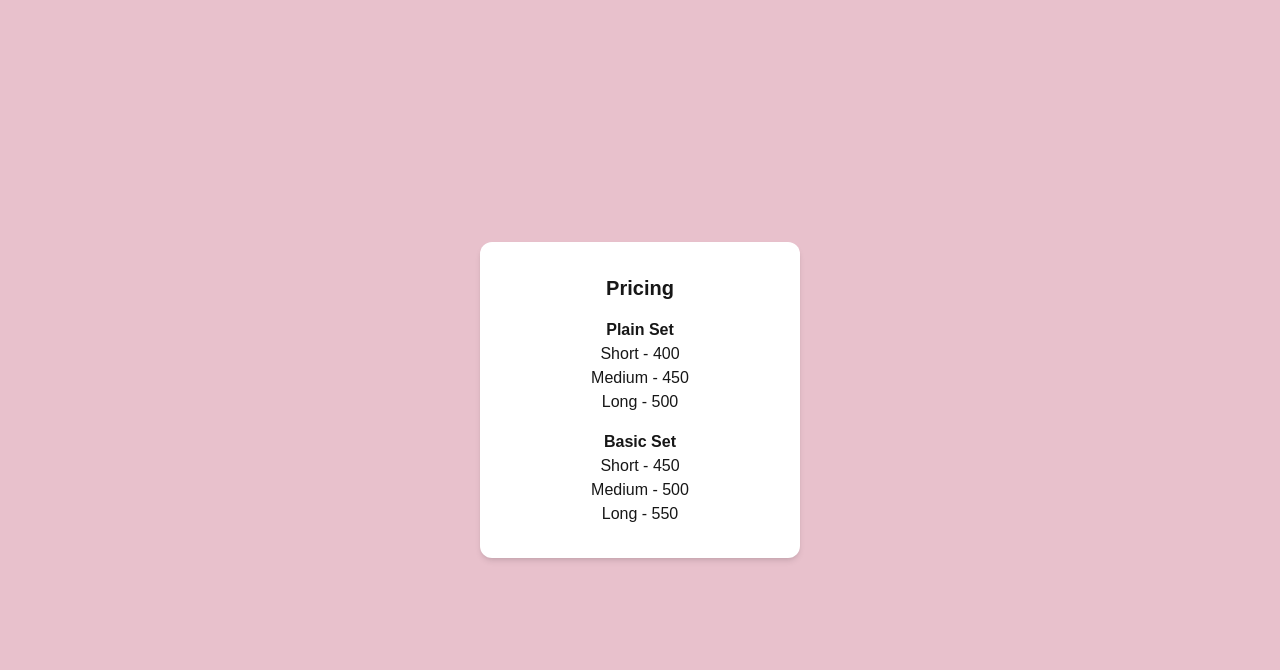
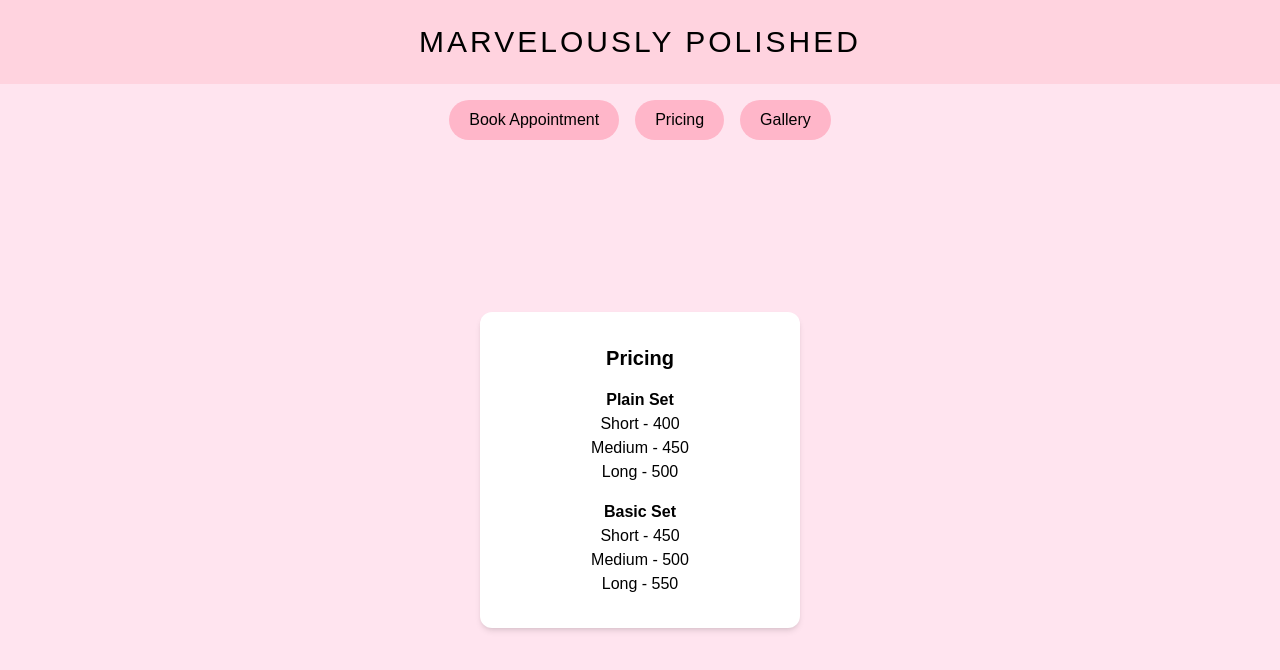
Before and after one commit to rhigovillahermosa18-star/Capstone, a Next.js app: page /pricing in a window 1280 px wide. Shown: the top 670 px of the page. Built offline with nearby package versions, Linux system fonts and the light colour scheme.

Commit message:
update project files

```diff
--- a/app/pricing/page.tsx
+++ b/app/pricing/page.tsx
@@ -1,18 +1,47 @@
+import Link from "next/link";
+
 export default function Pricing() {
   return (
-    <div className="min-h-screen bg-[#e8c1cc] flex justify-center items-center">
+    <div className="min-h-screen bg-[#FFE4EF] flex flex-col">
 
+      {/* Header */}
+      <div className="bg-[#FFD3DF] py-6 text-center">
+        <h1 className="text-3xl tracking-widest font-medium text-black">
+          MARVELOUSLY POLISHED
+        </h1>
+      </div>
+
+      {/* Navigation */}
+      <div className="mt-4 flex justify-center gap-4">
+        <Link href="/book" className="bg-[#FFB6C9] px-5 py-2 rounded-full text-black">
+          Book Appointment
+        </Link>
+
+        <Link href="/pricing" className="bg-[#FFB6C9] px-5 py-2 rounded-full text-black">
+          Pricing
+        </Link>
+
+        <Link href="/gallery" className="bg-[#FFB6C9] px-5 py-2 rounded-full text-black">
+          Gallery
+        </Link>
+      </div>
+
+      {/* Pricing Content */}
+      <div className="flex flex-grow justify-center items-center">
         <div className="bg-white p-8 rounded-xl w-80 shadow-md text-center">
-        <h2 className="text-xl font-semibold mb-4">Pricing</h2>
 
-        <div className="mb-4">
+          <h2 className="text-xl font-semibold mb-4 text-black">
+            Pricing
+          </h2>
+
+          <div className="mb-4 text-black">
             <h3 className="font-bold">Plain Set</h3>
             <p>Short - 400</p>
             <p>Medium - 450</p>
             <p>Long - 500</p>
           </div>
 
-        <div>
+          <div className="text-black">
             <h3 className="font-bold">Basic Set</h3>
             <p>Short - 450</p>
             <p>Medium - 500</p>
@@ -21,5 +50,7 @@ export default function Pricing() {
 
         </div>
       </div>
+
+    </div>
   );
 }
```
Lines whose indentation alone changed are shown as unchanged.
